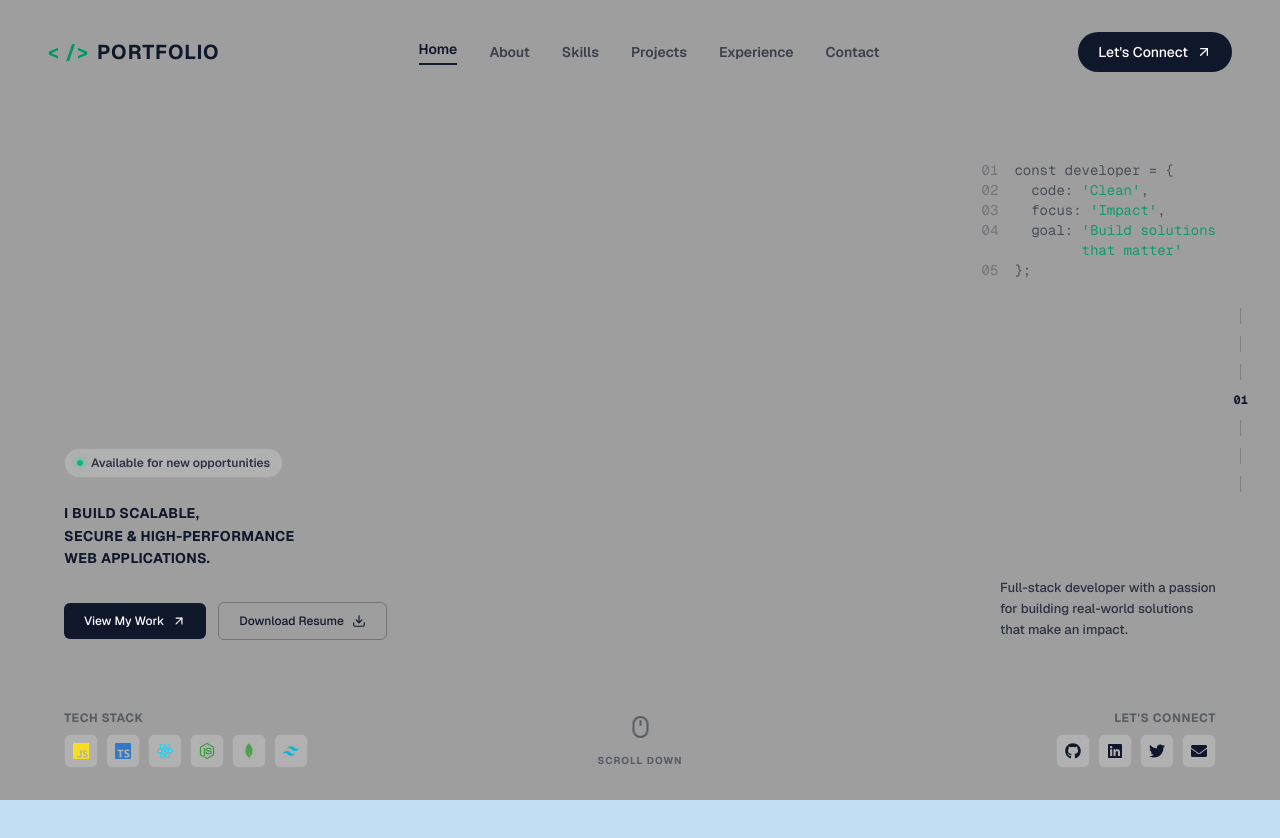
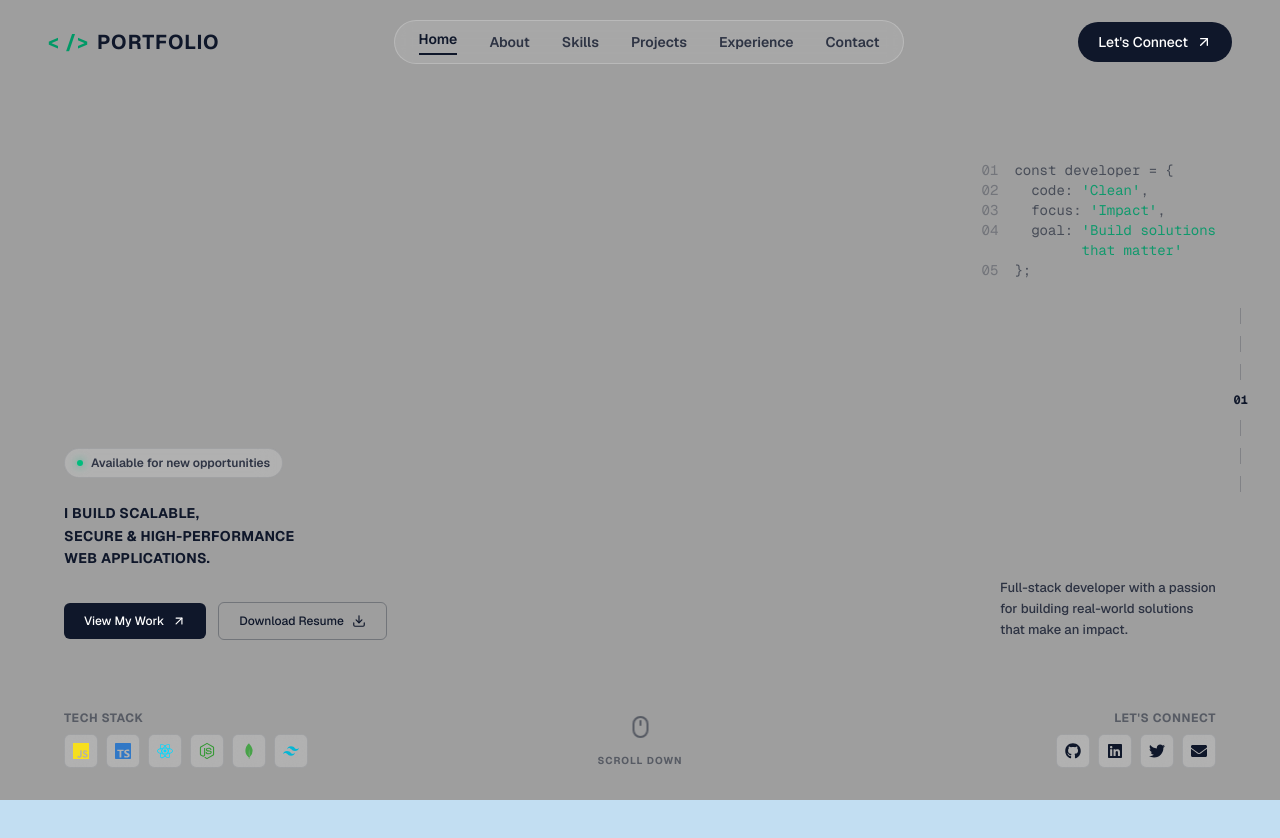
Before and after one commit to masoommulla73/myportfolio, a Next.js app: page / in a window 1280 px wide. Shown: the top 838 px of the page. Built offline with nearby package versions, Linux system fonts and the light colour scheme.

Commit message:
Moved header upwards and added glassmorphism nav background for legibility

```diff
--- a/src/app/page.tsx
+++ b/src/app/page.tsx
@@ -35,10 +35,10 @@ export default function Home() {
         <div className="absolute inset-0 z-20 pointer-events-none">
 
         {/* Top Navigation */}
-        <header className="absolute top-0 w-full px-6 lg:px-12 py-6 lg:py-8 flex items-center justify-between z-20 pointer-events-auto">
+        <header className="absolute top-0 w-full px-6 lg:px-12 py-4 lg:py-5 flex items-center justify-between z-20 pointer-events-auto">
           <AdminTrigger />
 
-          <nav className="hidden lg:flex items-center gap-8 text-sm font-semibold text-[#0f172a]/70">
+          <nav className="hidden lg:flex items-center gap-8 text-sm font-semibold text-[#0f172a]/80 bg-white/10 backdrop-blur-sm px-6 py-2 rounded-full border border-white/20">
             <Link href="#home" className="text-[#0f172a] border-b-2 border-[#0f172a] pb-1">Home</Link>
             <Link href="#about" className="hover:text-[#0f172a] transition-colors">About</Link>
             <Link href="#skills" className="hover:text-[#0f172a] transition-colors">Skills</Link>
```
